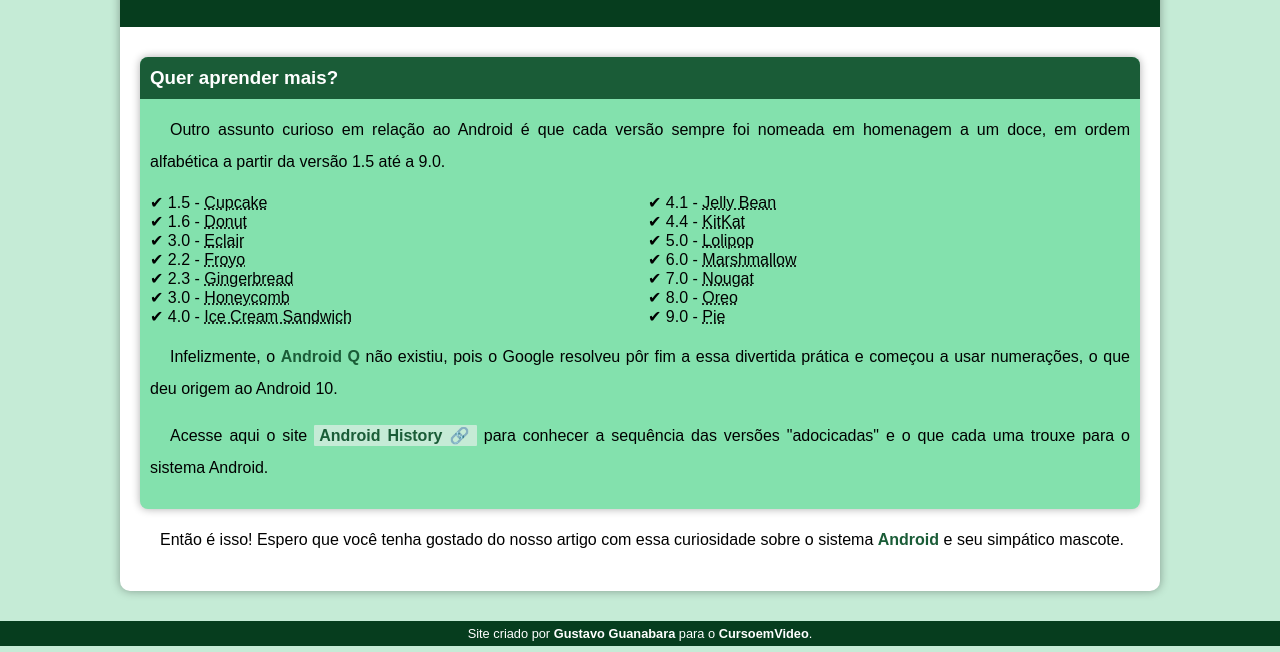
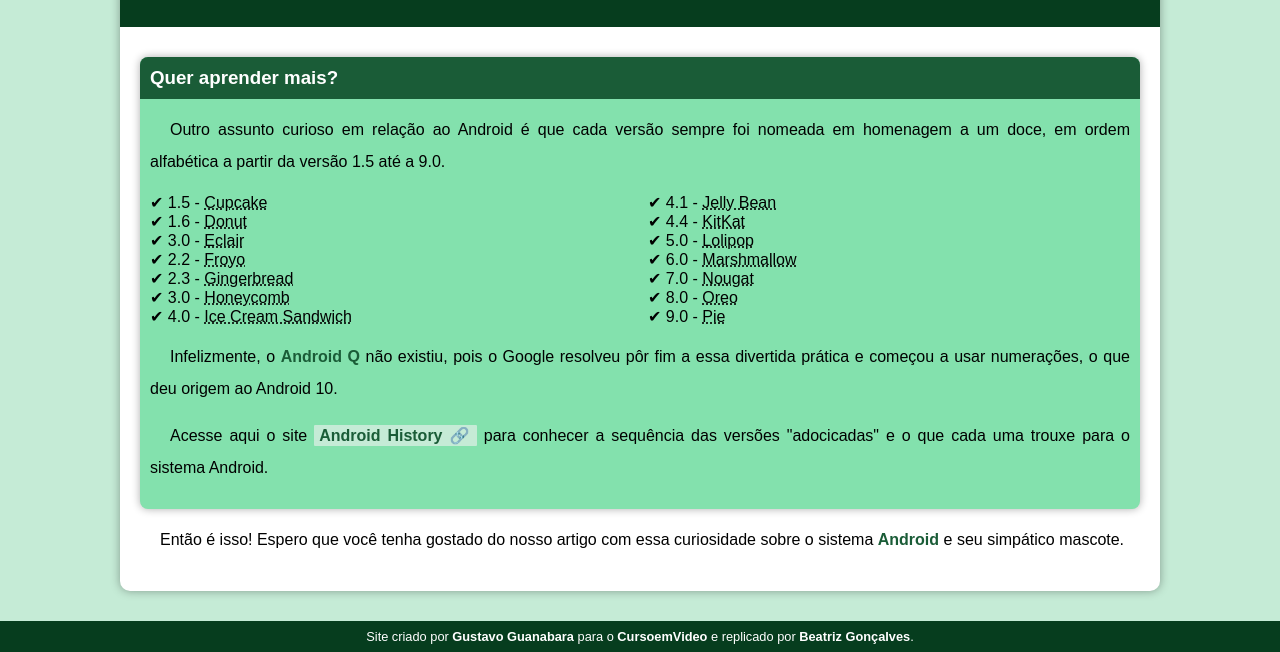
Before and after one commit to beatrizvsgoncalves/projeto-android, a plain HTML site: page index.html in a window 1280 px wide. Shown: the part 2352-3004 px from the top of the page. Drawn offline with Linux system fonts and the light colour scheme.

Commit message:
Modificações

```diff
--- a/estilo/style.css
+++ b/estilo/style.css
@@ -192,7 +192,7 @@ footer {
   background-color: var(--cor5);
   color: white;
   font-size: 0.8em;
-  padding: 5px;
+  padding: 8px;
   text-align: center;
 }
 
--- a/index.html
+++ b/index.html
@@ -67,7 +67,7 @@
     </article>
   </main>
   <footer>
-    <p>Site criado por <a href="https://gustavoguanabara.github.io/" target="_blank">Gustavo Guanabara</a> para o <a href="https://www.youtube.com/cursoemvideo" target="_blank">CursoemVideo</a>.</p>
+    <p>Site criado por <a href="https://gustavoguanabara.github.io/" target="_blank">Gustavo Guanabara</a> para o <a href="https://www.youtube.com/cursoemvideo" target="_blank">CursoemVideo</a> e replicado por <a href="https://github.com/beatrizvsgoncalves" target="_blank">Beatriz Gonçalves</a>.</p>
   </footer>
 </body>
 </html>
```
